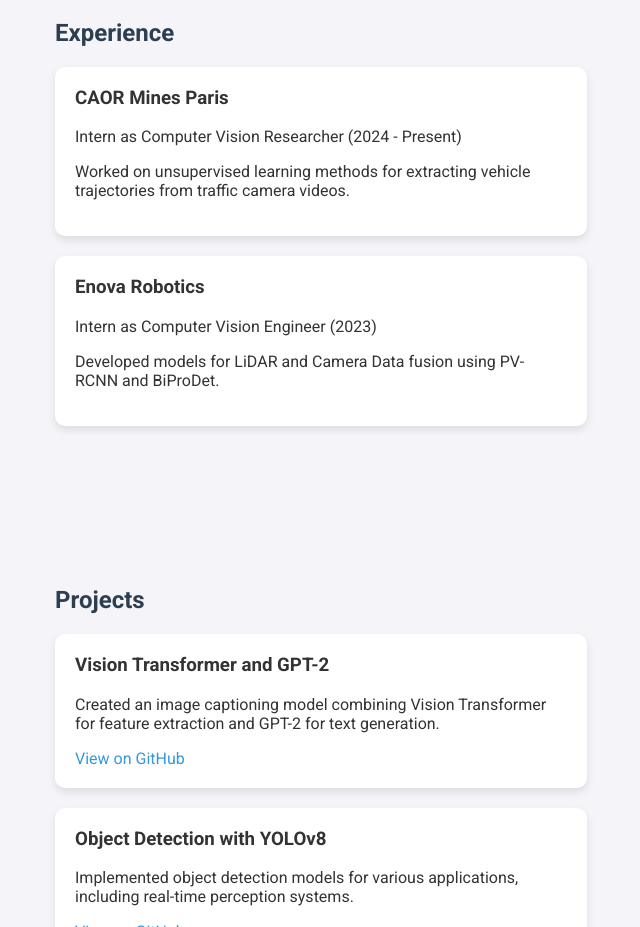
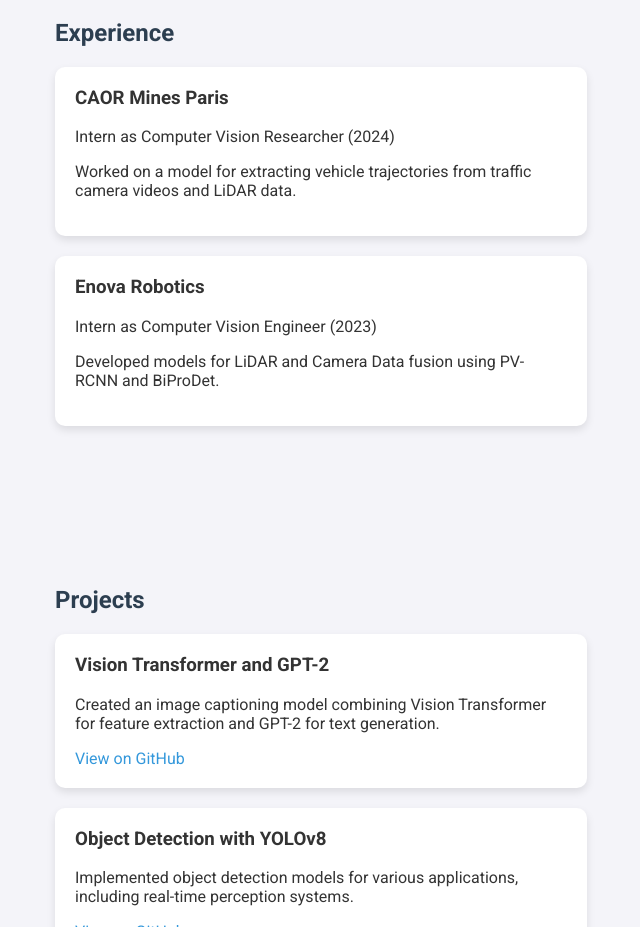
Before and after one commit to Las111/IlyesJaouedi.github.io, a plain HTML site: page index.html in a window 1280 px wide. Shown: the part 1240-2167 px from the top of the page, without its empty margins (73-713 px from the left). Drawn offline with Linux system fonts and the light colour scheme.

Commit message:
update project

```diff
--- a/index.html
+++ b/index.html
@@ -113,8 +113,8 @@
         <div class="content-container">
             <div class="content-box">
                 <h3>CAOR Mines Paris</h3>
-                <p>Intern as Computer Vision Researcher (2024 - Present)</p>
-                <p>Worked on unsupervised learning methods for extracting vehicle trajectories from traffic camera videos.</p>
+                <p>Intern as Computer Vision Researcher (2024)</p>
+                <p>Worked on a model for extracting vehicle trajectories from traffic camera videos and LiDAR data.</p>
             </div>
             <div class="content-box">
                 <h3>Enova Robotics</h3>
```
